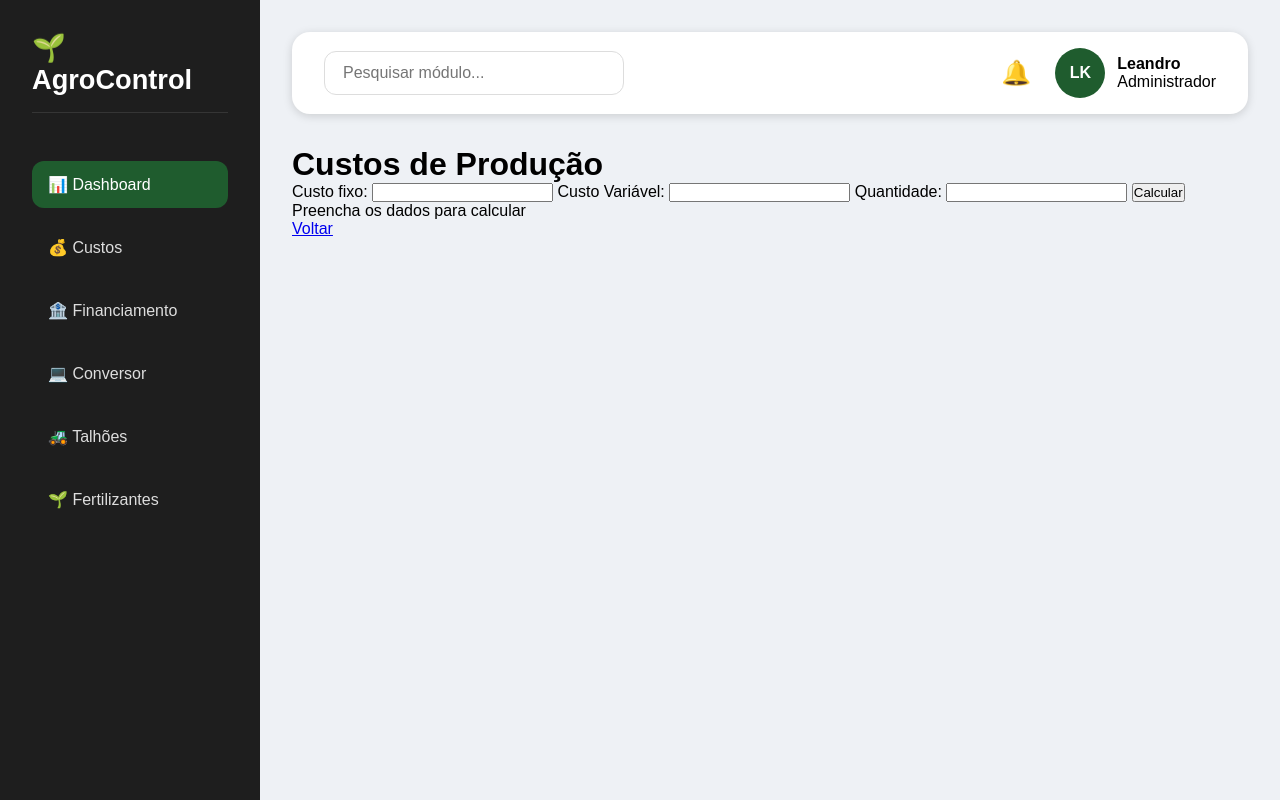
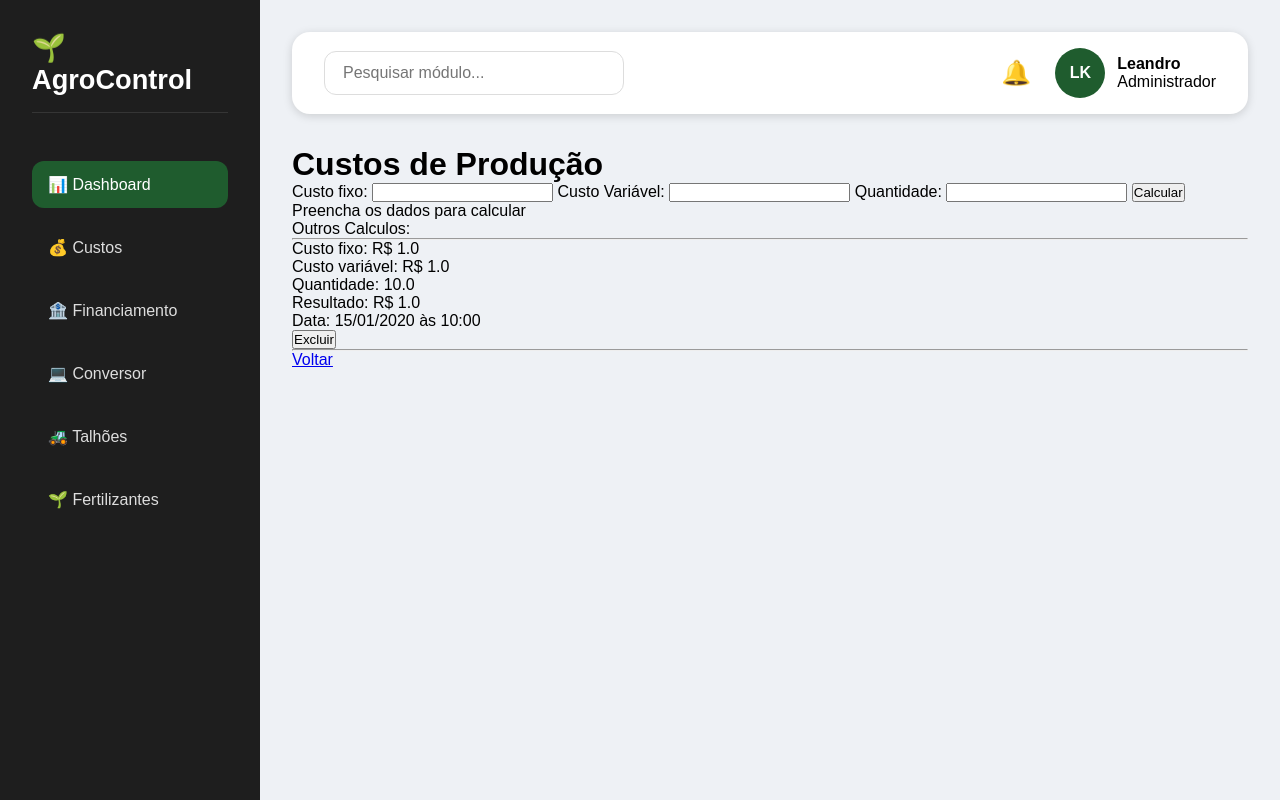
Before and after one commit to leandroklink/AgroCalc, a Flask app: page /custos in a window 1280 px wide. Run offline with Flask 3, Linux system fonts and the light colour scheme; tables that the repository leaves empty hold one stand-in row (values such as "Sample post").

Commit message:
adicionando funções para mostrar os calculos já existentes e deletar calculos

```diff
--- a/app.py
+++ b/app.py
@@ -1,4 +1,4 @@
-from flask import Flask, render_template, request
+from flask import Flask, render_template, request, redirect, url_for
 import database
 
 app = Flask(__name__) #criando aplicação Flask
@@ -51,6 +51,13 @@ def custos():
         busca=busca
     )
 
+#deletar calculo da tela de custos
+@app.route('/deletar-calculo', methods=['POST'])
+def deletar_calculo():
+
+    id = int(request.form.get('id'))
+    database.deletar_calculo(id)
+    return redirect(url_for('custos'))
 
 #página financiamento
 @app.route("/financiamento")
--- a/database.py
+++ b/database.py
@@ -1,4 +1,5 @@
 import sqlite3
+from datetime import datetime
 
 def conectar():
     conexao = sqlite3.connect('banco.db')
@@ -52,13 +53,49 @@ def buscar_calculos():
     cursor = conexao.cursor()
 
     cursor.execute("""
-                SELECT
-                    custo_fixo,
-                    custo_variavel,
-                    quantidade,
-                    resultado
-                FROM calculos
-""")
+        SELECT
+            custo_fixo,
+            custo_variavel,
+            quantidade,
+            resultado,
+            data_calculo,
+            id
+        FROM calculos
+        ORDER BY id DESC
+        LIMIT 20
+    """)
+
     busca = cursor.fetchall()
+
+    calculos_formatados = []
+
+    for calculo in busca:
+        data_formatada = datetime.strptime(
+            calculo[4],
+            '%Y-%m-%d %H:%M:%S'
+        ).strftime('%d/%m/%Y às %H:%M')
+
+        calculos_formatados.append((
+            calculo[0],
+            calculo[1],
+            calculo[2],
+            calculo[3],
+            data_formatada,
+            calculo[5]
+        ))
+
     conexao.close()
-    return busca
+
+    return calculos_formatados
+
+def deletar_calculo(id):
+    conexao = conectar()
+    cursor = conexao.cursor()
+
+    cursor.execute("""
+        DELETE FROM calculos
+        WHERE id = ?
+    """, (id,))
+
+    conexao.commit()
+    conexao.close()
--- a/templates/custos.html
+++ b/templates/custos.html
@@ -45,6 +45,36 @@
 
 {% endif %}
 
+<p>
+    Outros Calculos:
+</p>
+<hr>
+
+{% for calculo in busca %}
+
+<div>
+    <p>Custo fixo: R$ {{ calculo[0] }}</p>
+    <p>Custo variável: R$ {{ calculo[1] }}</p>
+    <p>Quantidade: {{ calculo[2] }}</p>
+    <p>Resultado: R$ {{ calculo[3] }}</p>
+    <p>Data: {{ calculo[4] }}</p>
+</div>
+
+
+<form method="POST" action="/deletar-calculo">
+
+<input type="hidden"
+    name="id"
+    value="{{ calculo[5] }}">
+
+<button type="submit">
+    Excluir
+</button>
+</form>
+<hr>
+{% endfor %}
+
+
 <a href="/">Voltar</a>
 
 {% endblock %}
--- a/templates/index.html
+++ b/templates/index.html
@@ -85,6 +85,4 @@ Dashboard
 </section>
 
 
-
-
 {% endblock %}
```
